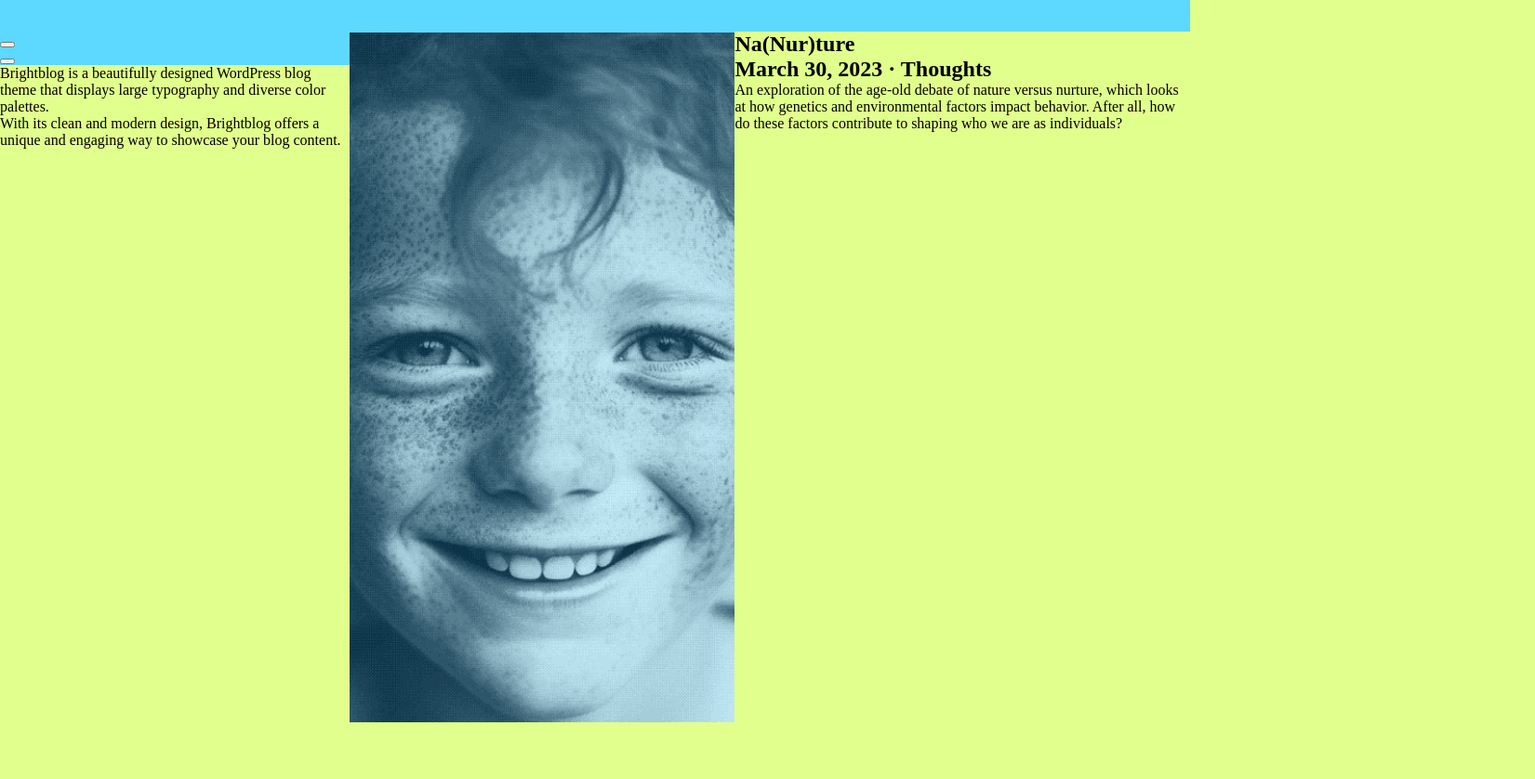
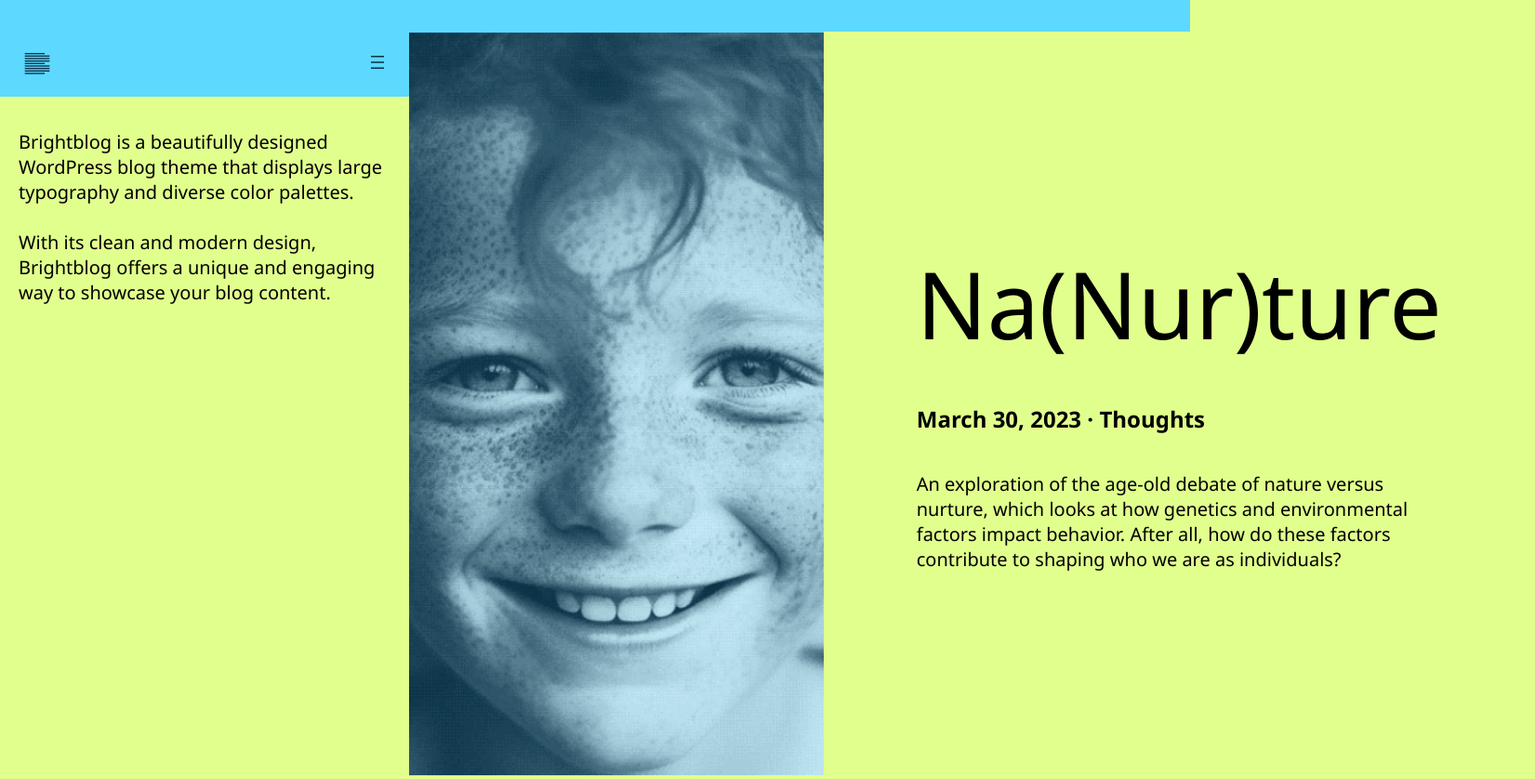
Before and after one commit to AIsaac10/atv_reprodu-o_site, a plain HTML site: page atv_reprodução_site/index.html in a window 1280 px wide. Shown: the whole page at 93% size, 1651 px wide, since content can reach past the window. Before the commit the page ends 800 px from the top, so only its background shows below. Drawn offline with Linux system fonts and the light colour scheme.

Commit message:
atualização

```diff
--- a/atv_reprodução_site/index.html
+++ b/atv_reprodução_site/index.html
@@ -9,24 +9,25 @@
 <body>
     <main>
         <div id="container1">
-            <header>
+            <header id="header">
                 <div id="risco">
-                    <button>
-
+                    <button class="botão">
+                        <img src="assets/img/Captura de tela 2025-03-18 161434.png" alt="">
                     </button>
                 </div>
 
                 <div id="about">
-                    <button>
-
+                    <button class="botão">
+                        <img src="assets/img/Captura de tela 2025-03-18 161328.png" alt="">
                     </button>
                 </div>
             </header>
 
-            <div>
+            <div id="text_left">
                 <p>
                     Brightblog is a beautifully designed WordPress blog theme that displays large typography and diverse color palettes.
                 </p>
+                <br>
                 <p>
                     With its clean and modern design, Brightblog offers a unique and engaging way to showcase your blog content.
                 </p>
@@ -34,15 +35,15 @@
         </div>
 
         <section id="section1">
-            <div id="img_camp1">
-                <img src="assets/img/Captura de tela 2025-03-13 134508.png" alt="">
+            <div>
+                <img id="img_camp1" src="assets/img/Captura de tela 2025-03-13 134508.png" alt="">
             </div>
             <div id="text_camp1">
-                <h1> Na(Nur)ture</h1>
+                <h1 id="camp1_1"> Na(Nur)ture</h1>
 
-                <h2>March 30, 2023 · Thoughts</h2>
+                <h2 id="camp1_2">March 30, 2023 · Thoughts</h2>
 
-                <p>
+                <p id="camp1_3">
                     An exploration of the age-old debate of nature versus nurture, which looks at how genetics and environmental factors impact behavior. After all, how do these factors contribute to shaping who we are as individuals?
                 </p>
             </div>
--- a/atv_reprodução_site/style.css
+++ b/atv_reprodução_site/style.css
@@ -6,16 +6,78 @@ main {
     border-top: 34px solid #5dd8ff;
     display: flex;
 }
-header {
+
+#header {
     background-color: #5dd8ff;
+    display: flex;
+    justify-content: space-between;
+    align-items: center;
+    height: 70px;
+    padding-left: 20px;
+    padding-right: 20px;
+
 }
+
 body {
     background-color: #e1ff8d;
 }
+
 #container1 {
     display: flex;
     flex-direction: column;
 }
+
 #section1 {
     display: flex;
 }
+
+#text_left {
+    padding: 20px;
+    font-size: 20px;
+    font-family:'Segoe UI', Tahoma, Geneva, Verdana, sans-serif;
+    width: 400px;
+    margin-top: 15px;
+}
+
+#text_camp1 {
+    padding: 100px;
+    width: 100%;
+    display: flex;
+    justify-content: center;
+    flex-direction: column;
+    gap: 40px;
+}
+
+#camp1_1 {
+    font-size: 100px;
+    font-family: 'Segoe UI', Tahoma, Geneva, Verdana, sans-serif;
+font-weight: 400;
+}
+#camp1_1:hover {
+    cursor: pointer;
+    text-decoration: underline;
+}
+
+#camp1_2 {
+    font-family: 'Segoe UI', Tahoma, Geneva, Verdana, sans-serif;
+}
+
+#camp1_3 {
+    font-size: 20px;
+    font-family: 'Segoe UI', Tahoma, Geneva, Verdana, sans-serif;
+
+}
+.botão {
+    padding: 0;
+    border: 0;
+    margin: 0;
+    height: 100%;
+    background-color: #5dd8ff;
+}
+.botão:hover {
+    cursor: pointer;
+}
+
+#img_camp1 {
+    height: 100vh;
+}
```
Also changed, not shown: atv_reprodução_site/assets/img/Captura de tela 2025-03-18 161328.png (added), atv_reprodução_site/assets/img/Captura de tela 2025-03-18 161434.png (added).
